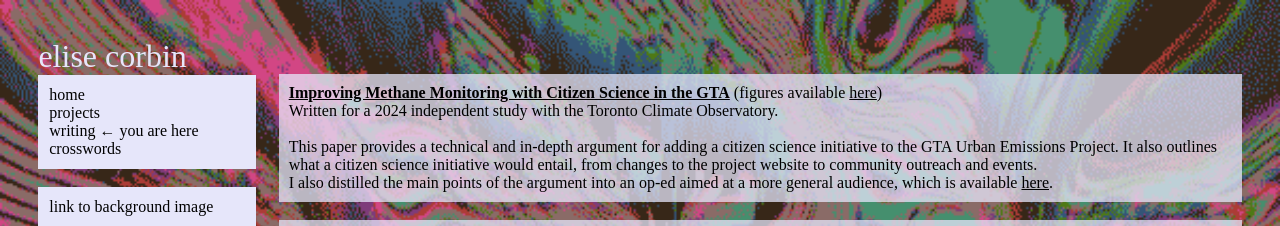
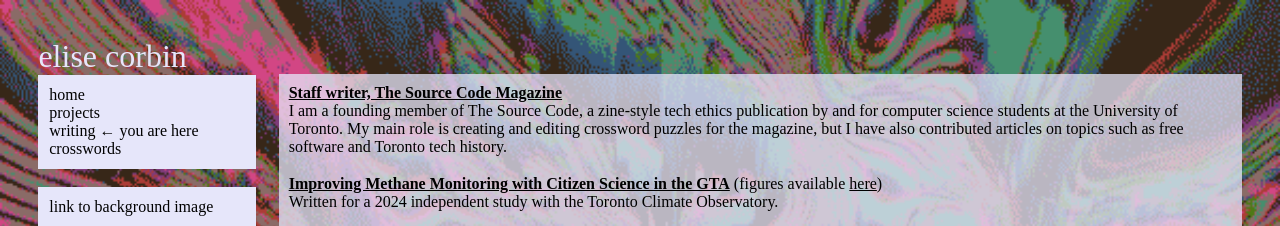
Before and after one commit to ecorbin567/ecorbin567.github.io, a plain HTML site: page writing.html in a window 1280 px wide. Shown: the top 226 px of the page. Drawn offline with Linux system fonts and the light colour scheme.

Commit message:
update winter 2025

```diff
--- a/writing.html
+++ b/writing.html
@@ -39,7 +39,13 @@
 	<div class="right-column">
 	<br><br>
 	<!-- Piccard2 (when published) -->
-	<!-- Robosoft abstract (when published) -->
+	<div class="text-block">
+		<b><a href="https://thesourcecode.ca/" target="_blank">Staff writer, The Source Code Magazine</a></b>
+		<br>
+		I am a founding member of The Source Code, a zine-style tech ethics publication by and for computer science students at the University of Toronto.
+		My main role is creating and editing crossword puzzles for the magazine, but I have also contributed articles on topics such as
+		free software and Toronto tech history.
+	</div>
 	<div class="text-block">
 		<b><a href="https://drive.google.com/file/d/10-kjvD50H8ykgc2VG8iEjdoAnycYeSoR/view?usp=sharing" target="_blank">Improving Methane Monitoring with Citizen Science in the GTA</a></b> (figures available <a href="https://drive.google.com/file/d/1EE5cvjS3QxP-6FsoBBm61UhMOPYiKvtJ/view?usp=sharing" target="_blank">here</a>)
 		<br>
```
Also changed, not shown: crosswords.html (+1 -1 lines), index.html (+1 -4 lines).
